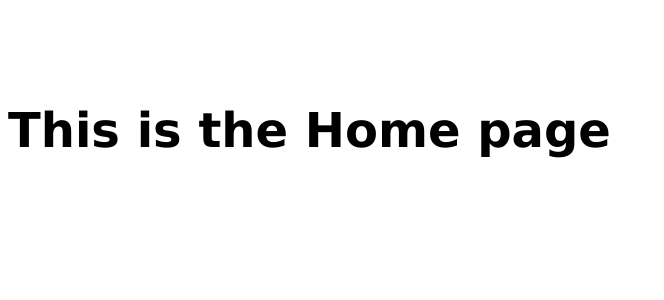
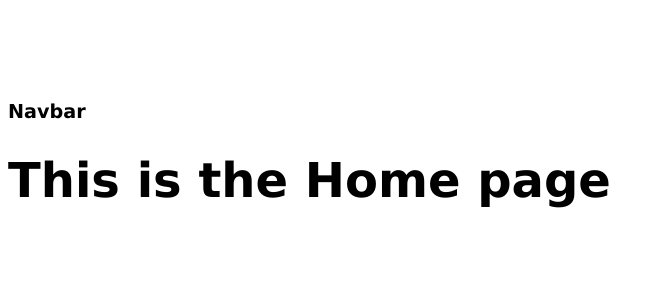
Before and after one commit to grford15/HotelApp, a React (Create React App) app: page / in a window 1280 px wide. Shown: the top 300 px of the page, without its empty margins (0-664 px from the left). Built offline with nearby package versions, Linux system fonts and the light colour scheme.

Commit message:
create basic navbar component

```diff
--- a/src/App.js
+++ b/src/App.js
@@ -6,15 +6,19 @@
 import Rooms from './pages/Rooms';
 import SingleRoom from './pages/SingleRoom';
 import Error from './pages/Error';
+import Navbar from './components/Navbar';
 
 function App() {
   return (
+    <React.Fragment>
+      <Navbar />
       <Switch>
         <Route exact path="/" component={Home} />
         <Route exact path="/rooms" component={Rooms} />
         <Route exact path="/rooms/:slug" component={SingleRoom} />
         <Route component={Error} />
       </Switch>
+    </React.Fragment>
   );
 }
 
--- /dev/null
+++ b/src/components/Navbar.js
@@ -0,0 +1,11 @@
+import React, { Component } from 'react';
+
+export default class Navbar extends Component {
+  render() {
+    return (
+      <div>
+        <h4>Navbar</h4>
+      </div>
+    );
+  }
+}
```
Lines whose indentation alone changed are shown as unchanged.
